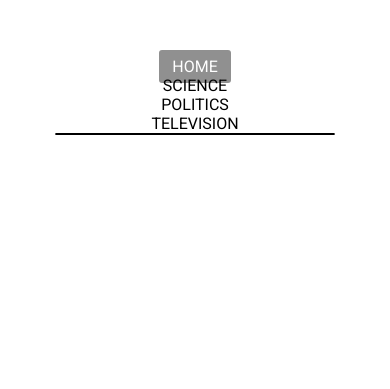
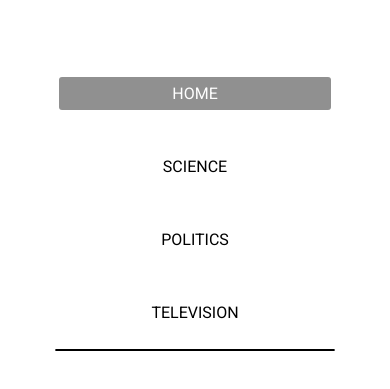
Before and after one commit to GSG-G10/team6-news-project, a plain HTML site: page index.html in a window 390 px wide. Both pictures are taken after a click on the element 333 px from the left and 61 px from the top of the page. Shown: the part 81-470 px from the top of the page. Drawn offline with Linux system fonts and the light colour scheme.

Commit message:
put the class for the li and a tags in the css code

```diff
--- a/home-page/style.css
+++ b/home-page/style.css
@@ -40,7 +40,7 @@
 
 
   }
-  nav ul li a {
+  .nav-links a {
     text-decoration: none;
     color: black;
     border-radius: 3px;
@@ -92,7 +92,7 @@ a.active,a:hover{
      .nav-links {
          display: none;
      }
-     .nav-liknks a{
+     .nav-links a{
 
         display: flex;
         margin: 20px;
```
